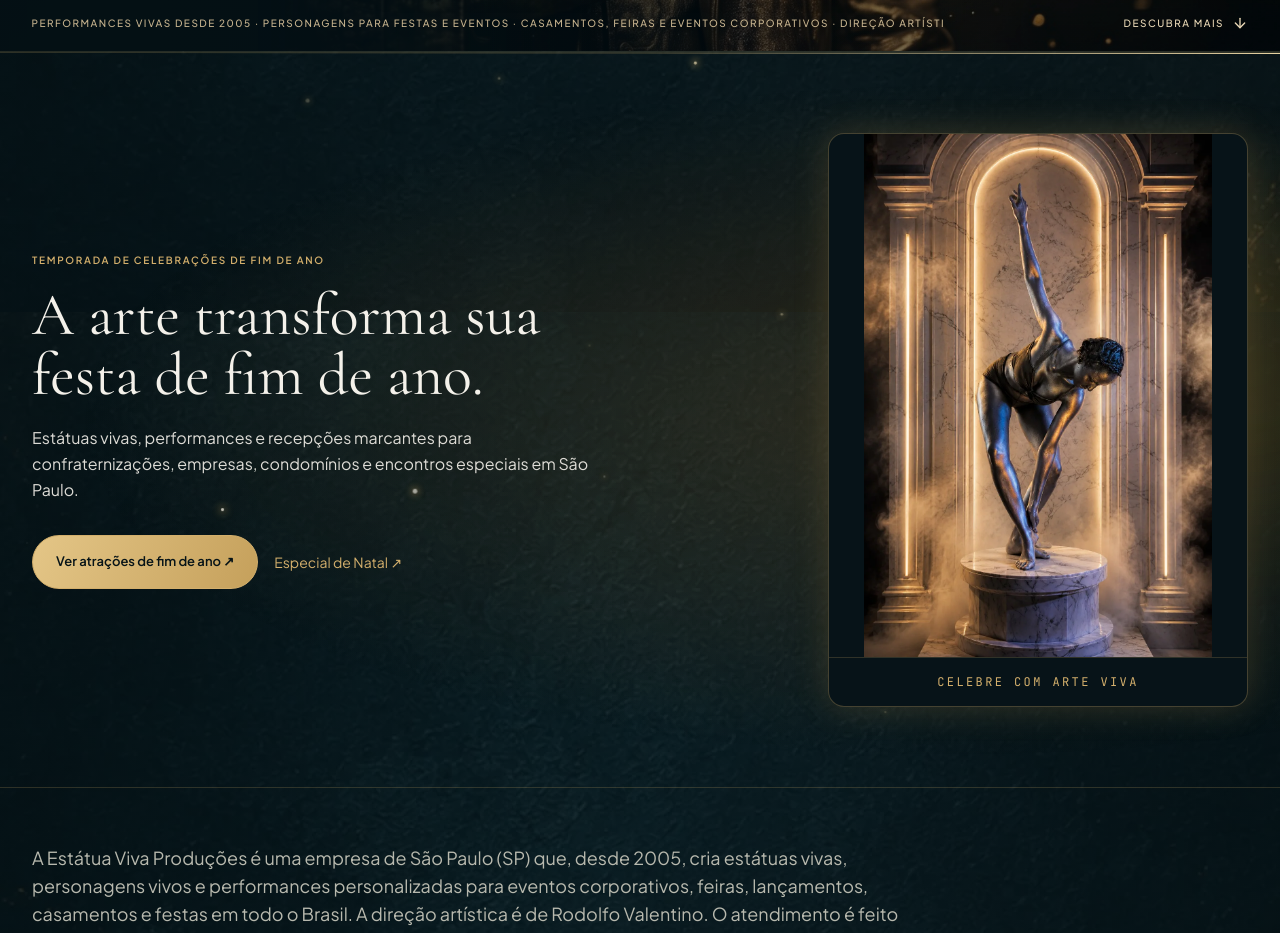
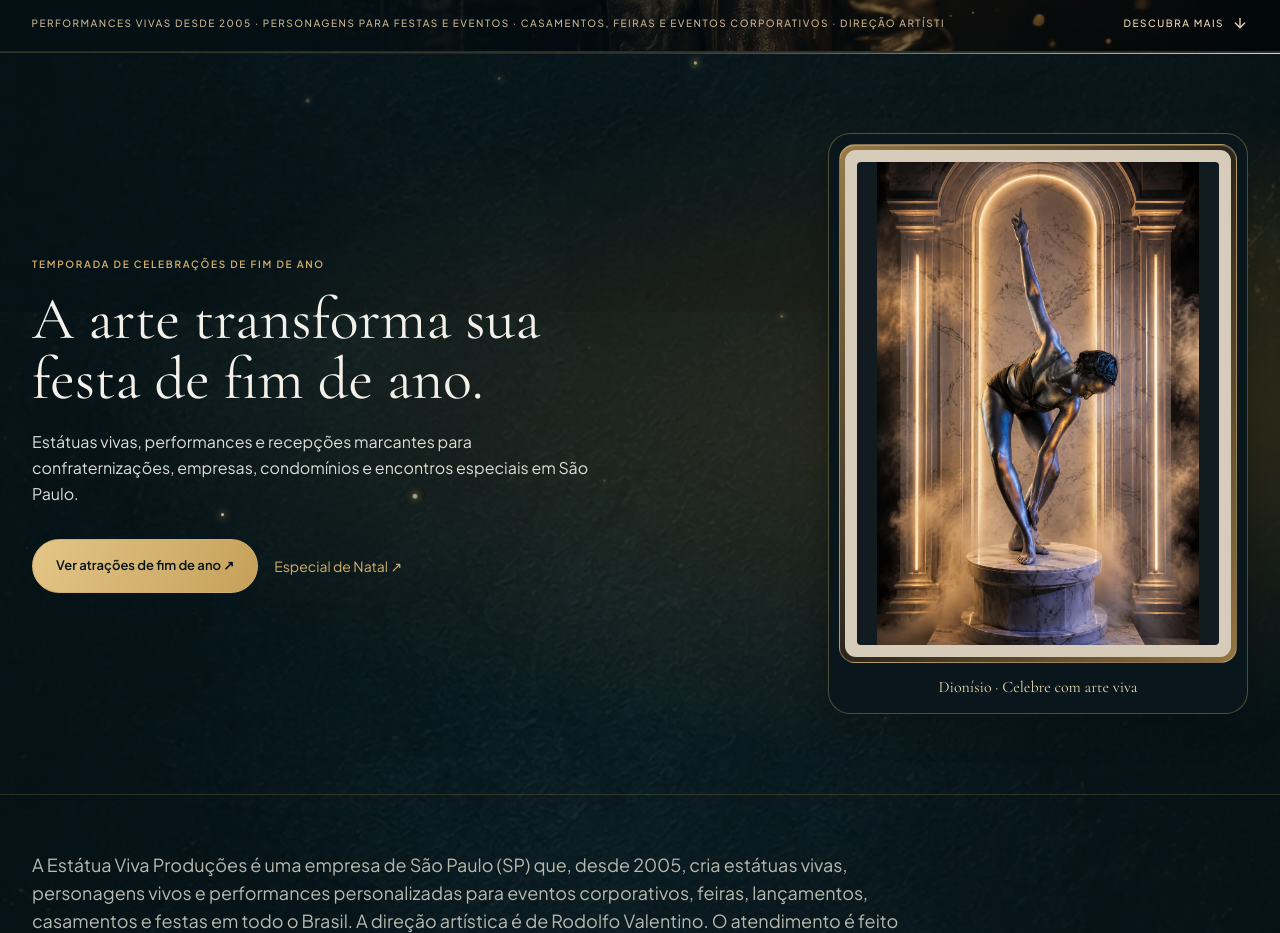
Before and after one commit to mslol21/estatua-viva, a Next.js app: page / in a window 1280 px wide. Shown: the part 840-1773 px from the top of the page. Built offline with nearby package versions, Linux system fonts and the light colour scheme; no server answers.

Commit message:
feat: apply gallery frame to featured sculpture while preserving image integrity

```diff
--- a/src/app/page.tsx
+++ b/src/app/page.tsx
@@ -11,6 +11,7 @@ import EventCuratorship from '@/components/EventCuratorship';
 import CharacterCatalog from '@/components/CharacterCatalog';
 import CategoryGallery from '@/components/CategoryGallery';
 import GaleriaObrasVivas from '@/components/GaleriaObrasVivas';
+import ArtworkFrame from '@/components/ArtworkFrame';
 import BriefingBuilder from '@/components/BriefingBuilder';
 import ReviewsAndFaq from '@/components/ReviewsAndFaq';
 import Footer from '@/components/Footer';
@@ -129,11 +130,8 @@ export default function Home() {
             <p className="text-alabaster/90 max-w-xl mt-5 leading-relaxed">Estátuas vivas, performances e recepções marcantes para confraternizações, empresas, condomínios e encontros especiais em São Paulo.</p>
             <div className="mt-8 flex flex-wrap gap-4"><Link href="/fim-de-ano" className="button-gold inline-flex">Ver atrações de fim de ano ↗</Link><Link href="/natal" className="inline-flex items-center text-sm text-champagne-gold hover:underline">Especial de Natal ↗</Link></div>
           </div>
-          <div className="relative mx-auto w-full max-w-[420px] overflow-hidden rounded-2xl border border-champagne-gold/30 bg-[#071318] shadow-[0_0_35px_rgba(207,166,85,0.2)]">
-            <div className="relative aspect-[4/5] w-full">
-              <Image src="/images/fim-de-ano/dionisio_escultura_nova.webp" alt="Estátua viva clássica em apresentação artística para celebrações de fim de ano" fill sizes="(max-width: 1023px) 90vw, 420px" className="object-contain object-center" />
-            </div>
-            <p className="border-t border-champagne-gold/20 p-4 text-center text-xs font-mono uppercase tracking-widest text-champagne-gold">Celebre com arte viva</p>
+          <div className="mx-auto w-full max-w-[420px]">
+            <ArtworkFrame src="/images/fim-de-ano/dionisio_escultura_nova.webp" alt="Dionísio — estátua viva clássica em evento" sizes="(max-width: 1023px) 90vw, 420px" label="Dionísio · Celebre com arte viva" />
           </div>
         </div>
       </section>
```
